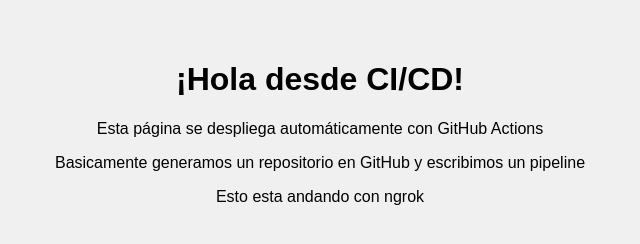
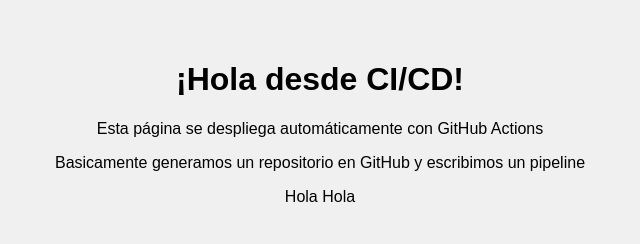
Before and after one commit to ecalcagno/mi-web-cicd, a website: page index.html in a window 1280 px wide. Shown: the whole page, without its empty margins (320-960 px from the left). Drawn offline with Linux system fonts and the light colour scheme.

Commit message:
Cambiando hola hola

```diff
--- a/index.html
+++ b/index.html
@@ -9,7 +9,7 @@
   <h1>¡Hola desde CI/CD!</h1>
   <p>Esta página se despliega automáticamente con GitHub Actions</p>
   <p>Basicamente generamos un repositorio en GitHub y escribimos un pipeline</p>
-  <p>Esto esta andando con ngrok</p>
+  <p>Hola Hola</p>
   <script src="script.js"></script>
 </body>
 </html>
```
